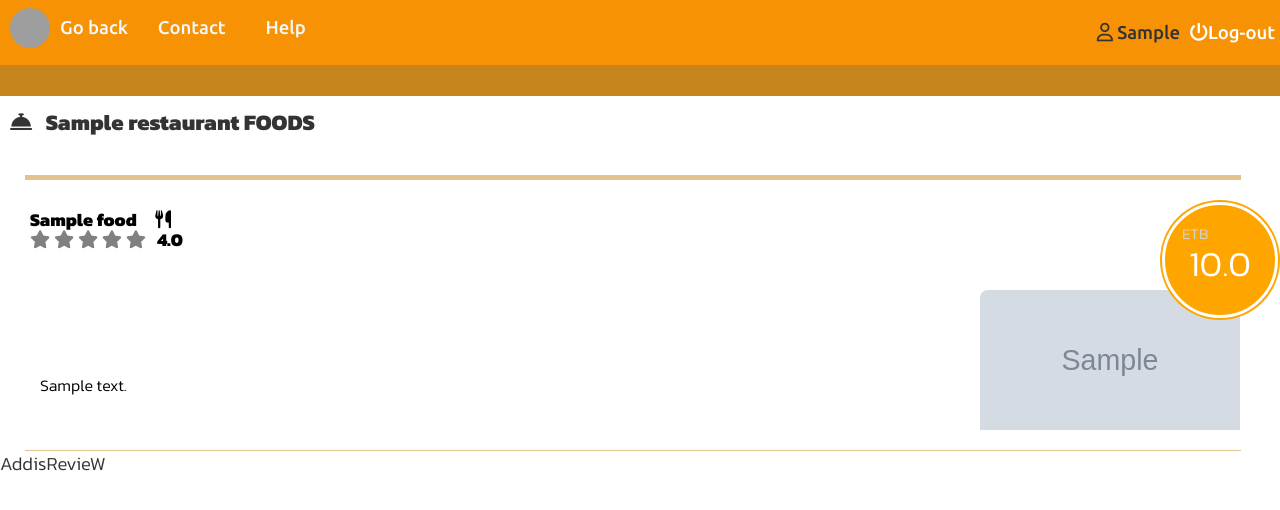
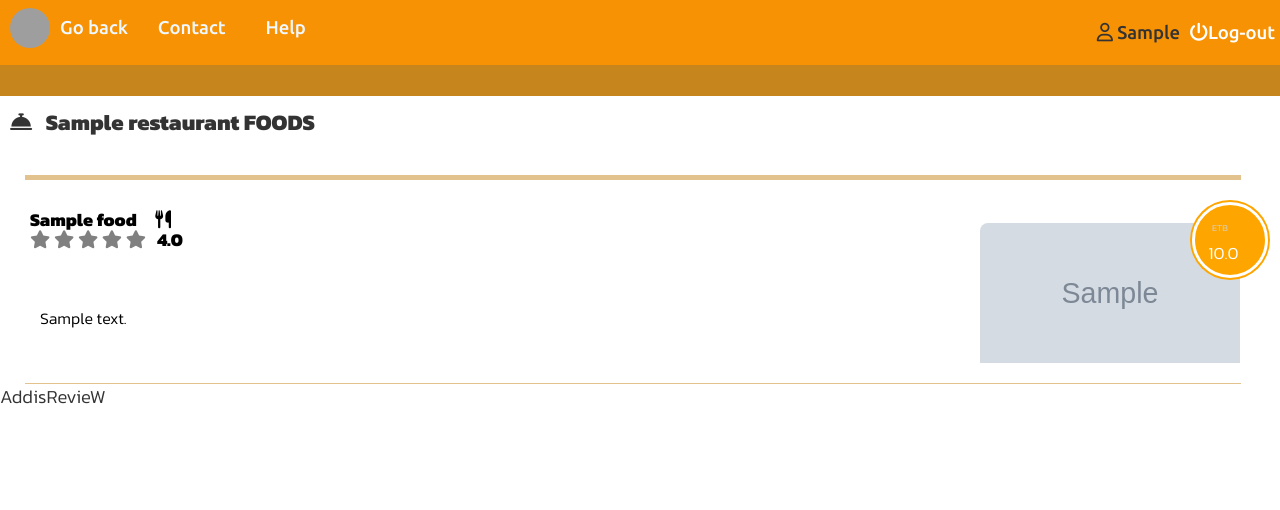
Before and after one commit to rawidaniel/AddisReview, a Flask app: page /foods?restaurant_id=1 in a window 1280 px wide. Shown: the top 510 px of the page. Run offline with Flask 2, Linux system fonts and the light colour scheme; a user stored in the database is signed in; tables that the repository leaves empty hold one stand-in row (values such as "Sample post"); grey boxes marked "Sample" are stand-in pictures; some libraries are stand-ins or nearby versions; grey boxes are pictures that could not be loaded.

Commit message:
Update food.css

```diff
--- a/website/static/styles/food.css
+++ b/website/static/styles/food.css
@@ -16,7 +16,8 @@
 
 .food-header .price-food {
   margin: 10px auto;
-  margin-right: 0;
+  margin-right: 1rem;
+  margin-bottom: -1.7rem;
   z-index: 3;
 }
 
@@ -26,8 +27,8 @@
   }
 
   .price-section .price-area {
-    height: 120px;
-    width: 120px;
+    height: 80px;
+    width: 80px;
     background: orange;
     border-radius: 50%;
     padding: 2px;
@@ -58,18 +59,25 @@
   }
 
   .price-area .inner-area .text {
-    font-size: 15px;
+    font-size: 9px;
     font-weight: 400;
     color: lightgray;
     position: absolute;
-    top: -30px;
+    top: -35px;
+    overflow: hidden;
     left: 17px;
+    margin: 0;
+    padding: 0;
+    height: 100px;
   }
 
   .price-area .inner-area .price {
-    font-size: 35px;
+    font-size: 17px;
     font-weight: 500;
     color: white;
+    position: absolute;
+    left: 19%;
+    top: -1rem;
   }
 
 @media (width < 1000px) {
```
